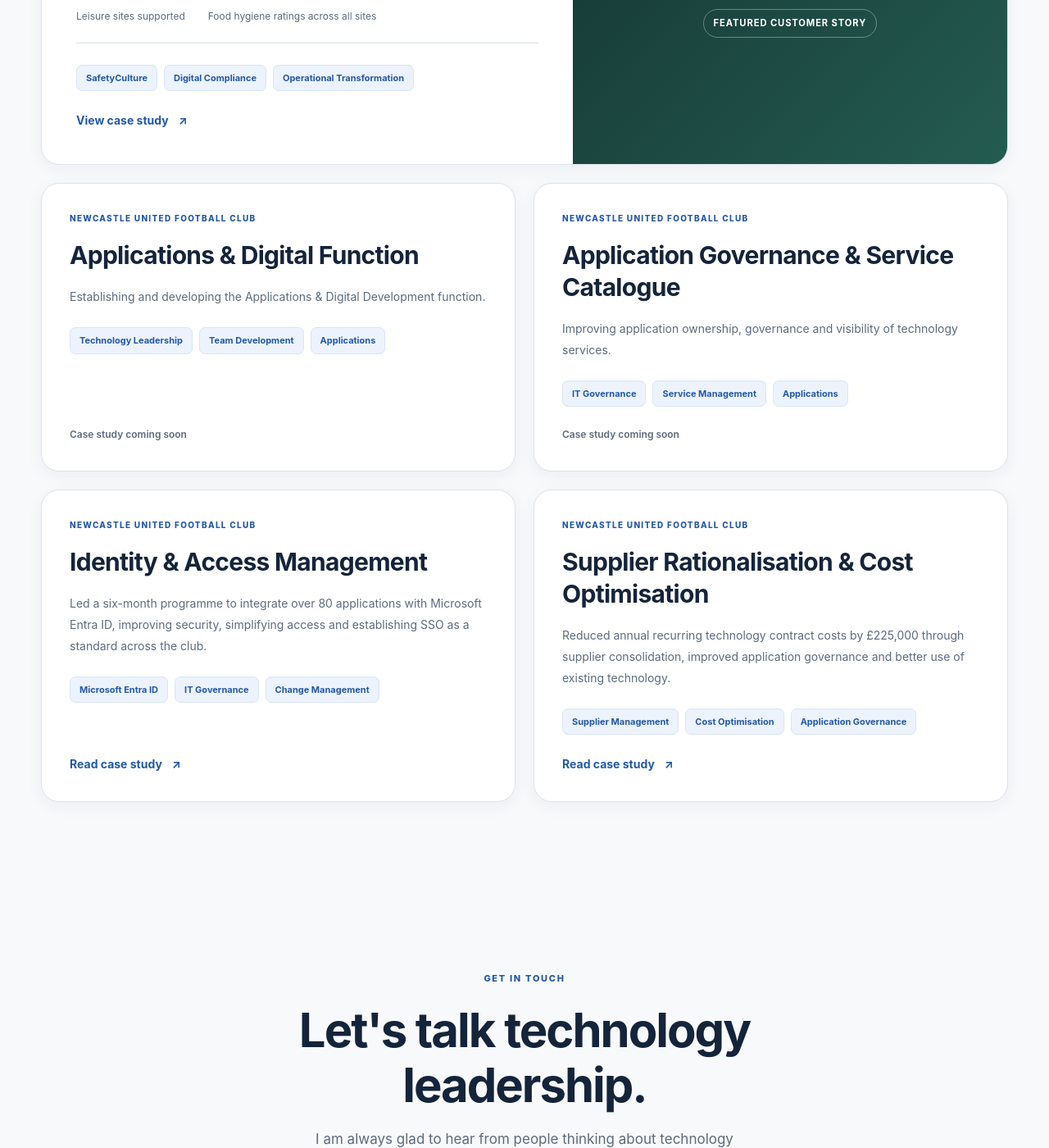
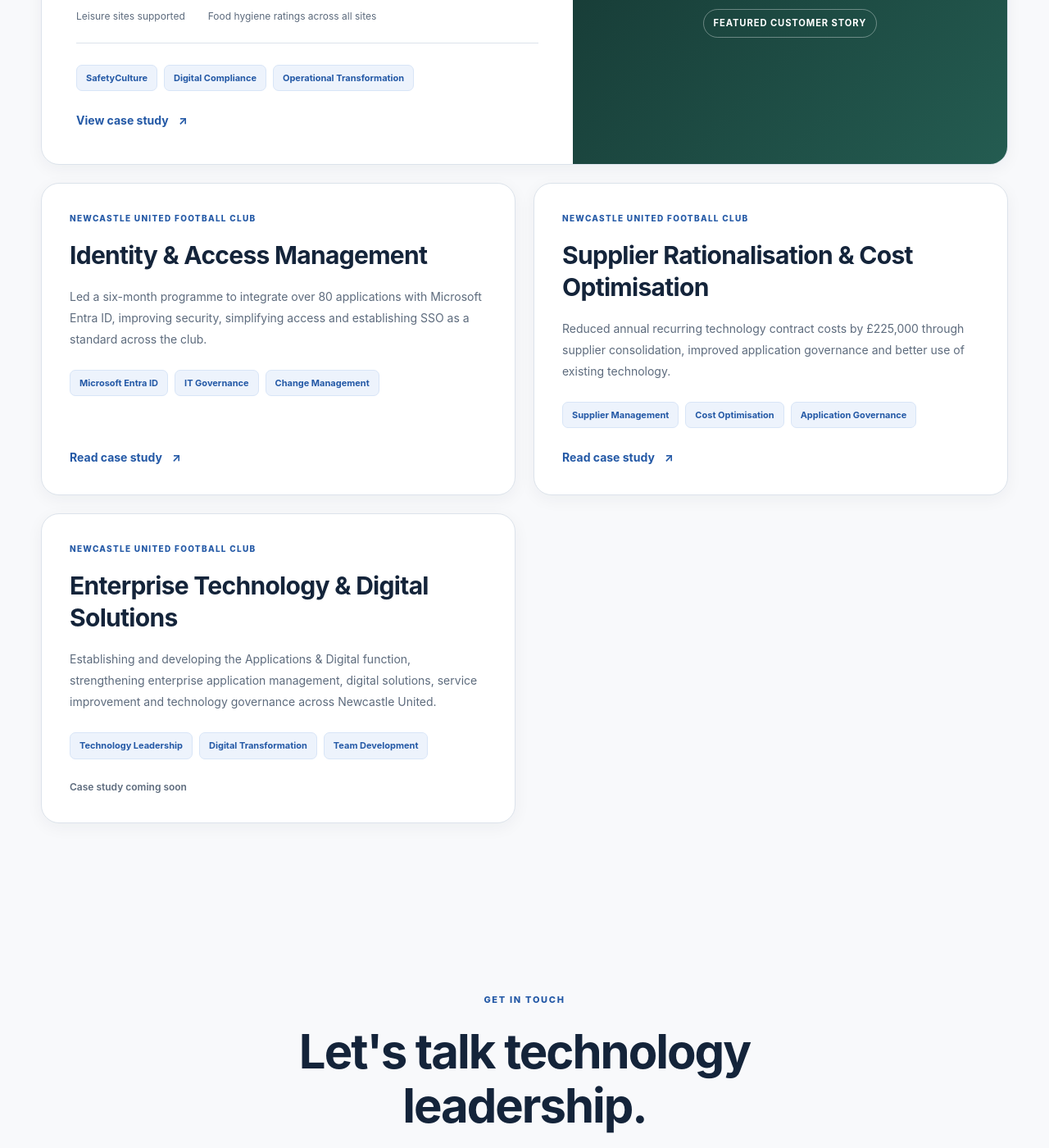
Before and after one commit to manderson90-sudo/Manderson-sandbox, a Jekyll site: the page built from projects/index.html, in a window 1280 px wide and 1400 px high, scrolled down 2276 px. Shown: the whole window at 82% size. Built offline with Jekyll 4.4.1, drawn with Linux system fonts in a browser that asks for light colours.

Commit message:
Update index.html

```diff
--- a/projects/index.html
+++ b/projects/index.html
@@ -280,68 +280,6 @@ permalink: /projects/
       </article>
 
 
-      <!-- FUTURE CASE STUDY: APPLICATIONS & DIGITAL FUNCTION -->
-
-      <article class="portfolio-project-card">
-
-        <div class="portfolio-project-content">
-
-          <span class="portfolio-project-category">
-            NEWCASTLE UNITED FOOTBALL CLUB
-          </span>
-
-          <h3>Applications &amp; Digital Function</h3>
-
-          <p>
-            Establishing and developing the Applications
-            &amp; Digital Development function.
-          </p>
-
-          <div class="portfolio-project-tags">
-            <span>Technology Leadership</span>
-            <span>Team Development</span>
-            <span>Applications</span>
-          </div>
-
-          <span class="portfolio-project-coming">
-            Case study coming soon
-          </span>
-
-        </div>
-      </article>
-
-
-      <!-- FUTURE CASE STUDY: APPLICATION GOVERNANCE -->
-
-      <article class="portfolio-project-card">
-
-        <div class="portfolio-project-content">
-
-          <span class="portfolio-project-category">
-            NEWCASTLE UNITED FOOTBALL CLUB
-          </span>
-
-          <h3>Application Governance &amp; Service Catalogue</h3>
-
-          <p>
-            Improving application ownership, governance
-            and visibility of technology services.
-          </p>
-
-          <div class="portfolio-project-tags">
-            <span>IT Governance</span>
-            <span>Service Management</span>
-            <span>Applications</span>
-          </div>
-
-          <span class="portfolio-project-coming">
-            Case study coming soon
-          </span>
-
-        </div>
-      </article>
-
-
       <!-- CASE STUDY: IDENTITY & ACCESS MANAGEMENT -->
 
       <article class="portfolio-project-card">
@@ -423,7 +361,45 @@ permalink: /projects/
         </div>
       </article>
 
+
+      <!-- FUTURE CASE STUDY: ENTERPRISE TECHNOLOGY & DIGITAL SOLUTIONS -->
+
+      <article class="portfolio-project-card">
+
+        <div class="portfolio-project-content">
+
+          <span class="portfolio-project-category">
+            NEWCASTLE UNITED FOOTBALL CLUB
+          </span>
+
+          <h3>
+            Enterprise Technology &amp; Digital Solutions
+          </h3>
+
+          <p>
+            Establishing and developing the Applications
+            &amp; Digital function, strengthening enterprise
+            application management, digital solutions,
+            service improvement and technology governance
+            across Newcastle United.
+          </p>
+
+          <div class="portfolio-project-tags">
+            <span>Technology Leadership</span>
+            <span>Digital Transformation</span>
+            <span>Team Development</span>
+          </div>
+
+          <span class="portfolio-project-coming">
+            Case study coming soon
+          </span>
+
+        </div>
+
+      </article>
+
     </div>
+
   </div>
 </section>
 
```
